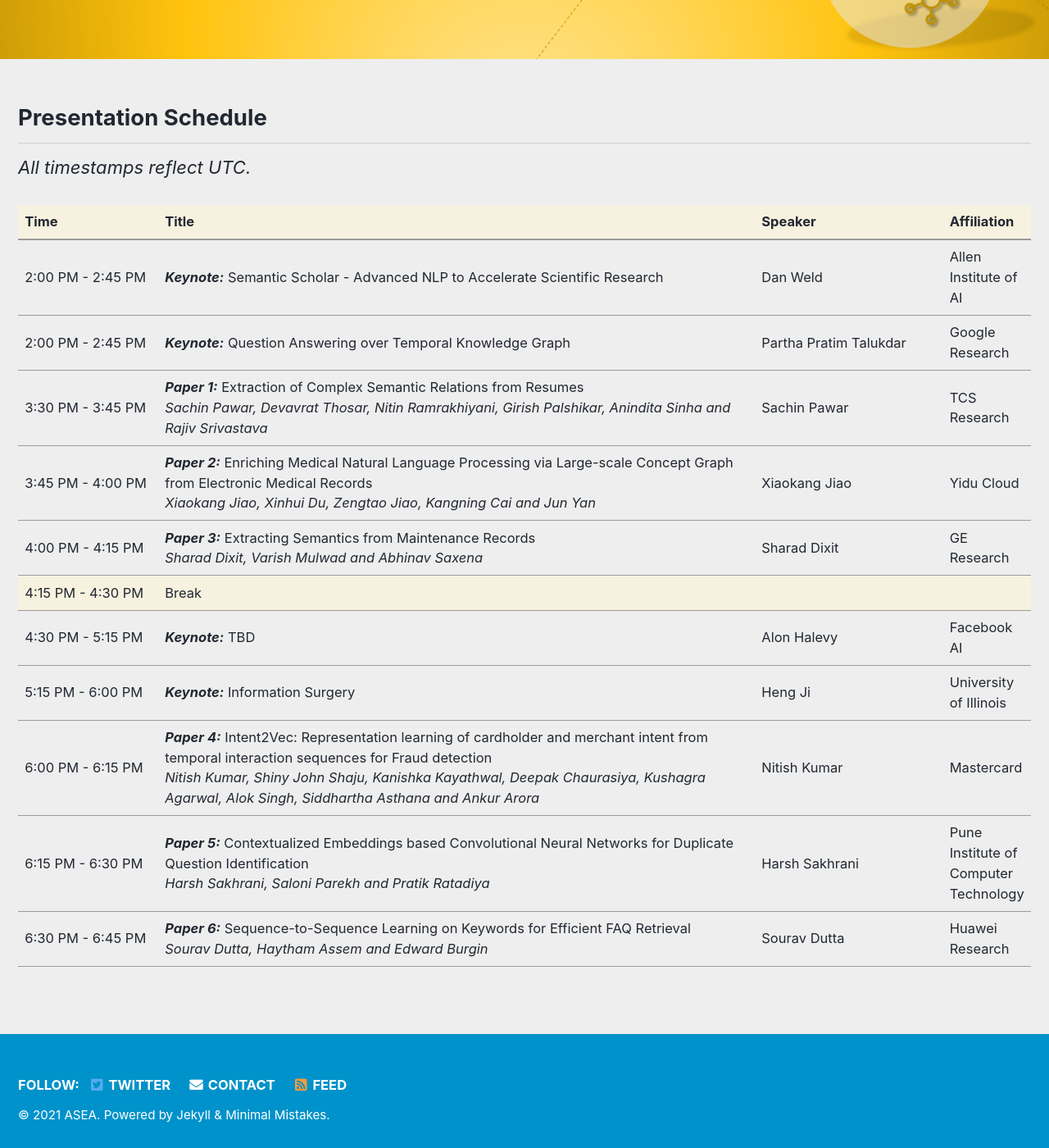
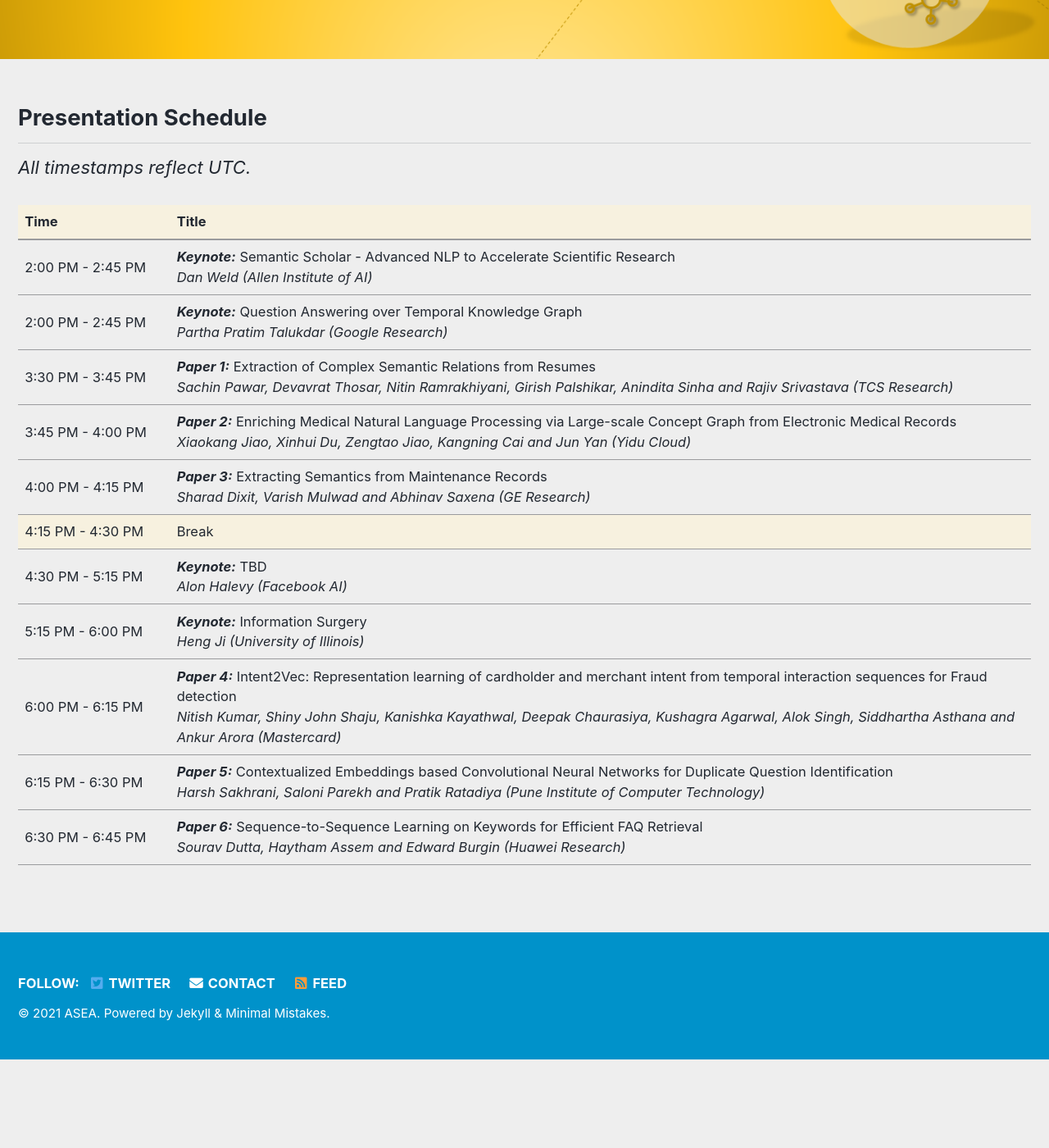
Before and after one commit to asea2021/ijcai-asea2021, a Jekyll site: the page built from _pages/schedule.md, in a window 1280 px wide and 1400 px high, scrolled down 456 px. Shown: the whole window at 82% size. Built offline with Jekyll 4.4.1, drawn with Linux system fonts in a browser that asks for light colours; cached includes are drawn as plain includes; after the commit the page ends 1748 px from its top, so only the background shows below that.

Commit message:
Schedule

```diff
--- a/_pages/schedule.md
+++ b/_pages/schedule.md
@@ -13,83 +13,58 @@ excerpt: '<br/><span class="fa fa-calendar-week" style="margin-right:8px; font-s
 <table>
 	<colgroup>
     	<col width="15%">
-    	<col width="65%">
-    	<col width="20%">
+    	<col width="85%">
 	</colgroup>
 <thead>
 	<tr bgcolor="#f7f1df">
         <th markdown="span">Time</th>
         <th markdown="span">Title</th>
-        <th markdown="span">Speaker</th>
-        <th markdown="span">Affiliation</th>
     </tr>
 </thead>
 <tbody>
     <tr>
         <td markdown="span">2:00 PM - 2:45 PM</td>
-        <td markdown="span">***Keynote:*** Semantic Scholar - Advanced NLP to Accelerate Scientific Research</td>
-        <td markdown="span">Dan Weld</td>
-        <td markdown="span">Allen Institute of AI</td>
+        <td markdown="span">***Keynote:*** Semantic Scholar - Advanced NLP to Accelerate Scientific Research<br/>*Dan Weld (Allen Institute of AI)*</td>
     </tr>
     <tr>
         <td markdown="span">2:00 PM - 2:45 PM</td>
-        <td markdown="span">***Keynote:*** Question Answering over Temporal Knowledge Graph</td>
-        <td markdown="span">Partha Pratim Talukdar</td>
-        <td markdown="span">Google Research</td>
+        <td markdown="span">***Keynote:*** Question Answering over Temporal Knowledge Graph<br/>*Partha Pratim Talukdar (Google Research)*</td>
     </tr>
     <tr>
         <td markdown="span">3:30 PM - 3:45 PM</td>
-        <td markdown="span">***Paper 1:*** Extraction of Complex Semantic Relations from Resumes<br/>*Sachin Pawar, Devavrat Thosar, Nitin Ramrakhiyani, Girish Palshikar, Anindita Sinha and Rajiv Srivastava*</td>
-        <td markdown="span">Sachin Pawar</td>
-        <td markdown="span">TCS Research</td>
+        <td markdown="span">***Paper 1:*** Extraction of Complex Semantic Relations from Resumes<br/>*Sachin Pawar, Devavrat Thosar, Nitin Ramrakhiyani, Girish Palshikar, Anindita Sinha and Rajiv Srivastava (TCS Research)*</td>
     </tr>
     <tr>
         <td markdown="span">3:45 PM - 4:00 PM</td>
-        <td markdown="span">***Paper 2:*** Enriching Medical Natural Language Processing via Large-scale Concept Graph from Electronic Medical Records<br/>*Xiaokang Jiao, Xinhui Du, Zengtao Jiao, Kangning Cai and Jun Yan*</td>
-        <td markdown="span">Xiaokang Jiao</td>
-        <td markdown="span">Yidu Cloud</td>
+        <td markdown="span">***Paper 2:*** Enriching Medical Natural Language Processing via Large-scale Concept Graph from Electronic Medical Records<br/>*Xiaokang Jiao, Xinhui Du, Zengtao Jiao, Kangning Cai and Jun Yan (Yidu Cloud)*</td>
     </tr>
     <tr>
         <td markdown="span">4:00 PM - 4:15 PM</td>
-        <td markdown="span">***Paper 3:*** Extracting Semantics from Maintenance Records<br/>*Sharad Dixit, Varish Mulwad and Abhinav Saxena*</td>
-        <td markdown="span">Sharad Dixit</td>
-        <td markdown="span">GE Research</td>
+        <td markdown="span">***Paper 3:*** Extracting Semantics from Maintenance Records<br/>*Sharad Dixit, Varish Mulwad and Abhinav Saxena (GE Research)*</td>
     </tr>
     <tr bgcolor="#f7f1df">
         <td markdown="span">4:15 PM - 4:30 PM</td>
         <td markdown="span">Break</td>
-        <td markdown="span">&nbsp;</td>
-        <td markdown="span">&nbsp;</td>
     </tr>
     <tr>
         <td markdown="span">4:30 PM - 5:15 PM</td>
-        <td markdown="span">***Keynote:*** TBD</td>
-        <td markdown="span">Alon Halevy</td>
-        <td markdown="span">Facebook AI</td>
+        <td markdown="span">***Keynote:*** TBD<br/>*Alon Halevy (Facebook AI)*</td>
     </tr>
     <tr>
         <td markdown="span">5:15 PM - 6:00 PM</td>
-        <td markdown="span">***Keynote:*** Information Surgery</td>
-        <td markdown="span">Heng Ji</td>
-        <td markdown="span">University of Illinois</td>
+        <td markdown="span">***Keynote:*** Information Surgery<br/>*Heng Ji (University of Illinois)*</td>
     </tr>
     <tr>
         <td markdown="span">6:00 PM - 6:15 PM</td>
-        <td markdown="span">***Paper 4:*** Intent2Vec: Representation learning of cardholder and merchant intent from temporal interaction sequences for Fraud detection<br/>*Nitish Kumar, Shiny John Shaju, Kanishka Kayathwal, Deepak Chaurasiya, Kushagra Agarwal, Alok Singh, Siddhartha Asthana and Ankur Arora*</td>
-        <td markdown="span">Nitish Kumar</td>
-        <td markdown="span">Mastercard</td>
+        <td markdown="span">***Paper 4:*** Intent2Vec: Representation learning of cardholder and merchant intent from temporal interaction sequences for Fraud detection<br/>*Nitish Kumar, Shiny John Shaju, Kanishka Kayathwal, Deepak Chaurasiya, Kushagra Agarwal, Alok Singh, Siddhartha Asthana and Ankur Arora (Mastercard)*</td>
     </tr>
     <tr>
         <td markdown="span">6:15 PM - 6:30 PM</td>
-        <td markdown="span">***Paper 5:*** Contextualized Embeddings based Convolutional Neural Networks for Duplicate Question Identification<br/>*Harsh Sakhrani, Saloni Parekh and Pratik Ratadiya*</td>
-        <td markdown="span">Harsh Sakhrani</td>
-        <td markdown="span">Pune Institute of Computer Technology</td>
+        <td markdown="span">***Paper 5:*** Contextualized Embeddings based Convolutional Neural Networks for Duplicate Question Identification<br/>*Harsh Sakhrani, Saloni Parekh and Pratik Ratadiya (Pune Institute of Computer Technology)*</td>
     </tr>
     <tr>
         <td markdown="span">6:30 PM - 6:45 PM</td>
-        <td markdown="span">***Paper 6:*** Sequence-to-Sequence Learning on Keywords for Efficient FAQ Retrieval<br/>*Sourav Dutta, Haytham Assem and Edward Burgin*</td>
-        <td markdown="span">Sourav Dutta</td>
-        <td markdown="span">Huawei Research</td>
+        <td markdown="span">***Paper 6:*** Sequence-to-Sequence Learning on Keywords for Efficient FAQ Retrieval<br/>*Sourav Dutta, Haytham Assem and Edward Burgin (Huawei Research)*</td>
     </tr>
 </tbody>
 </table>
```
